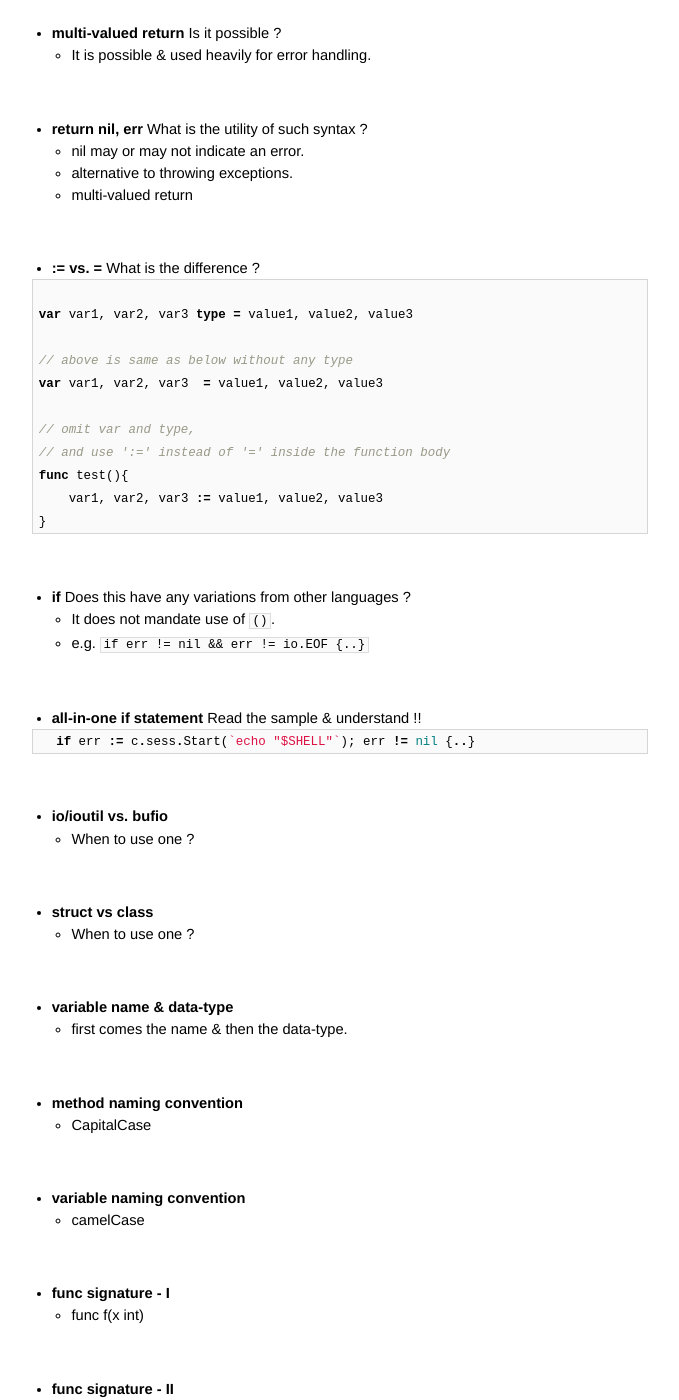
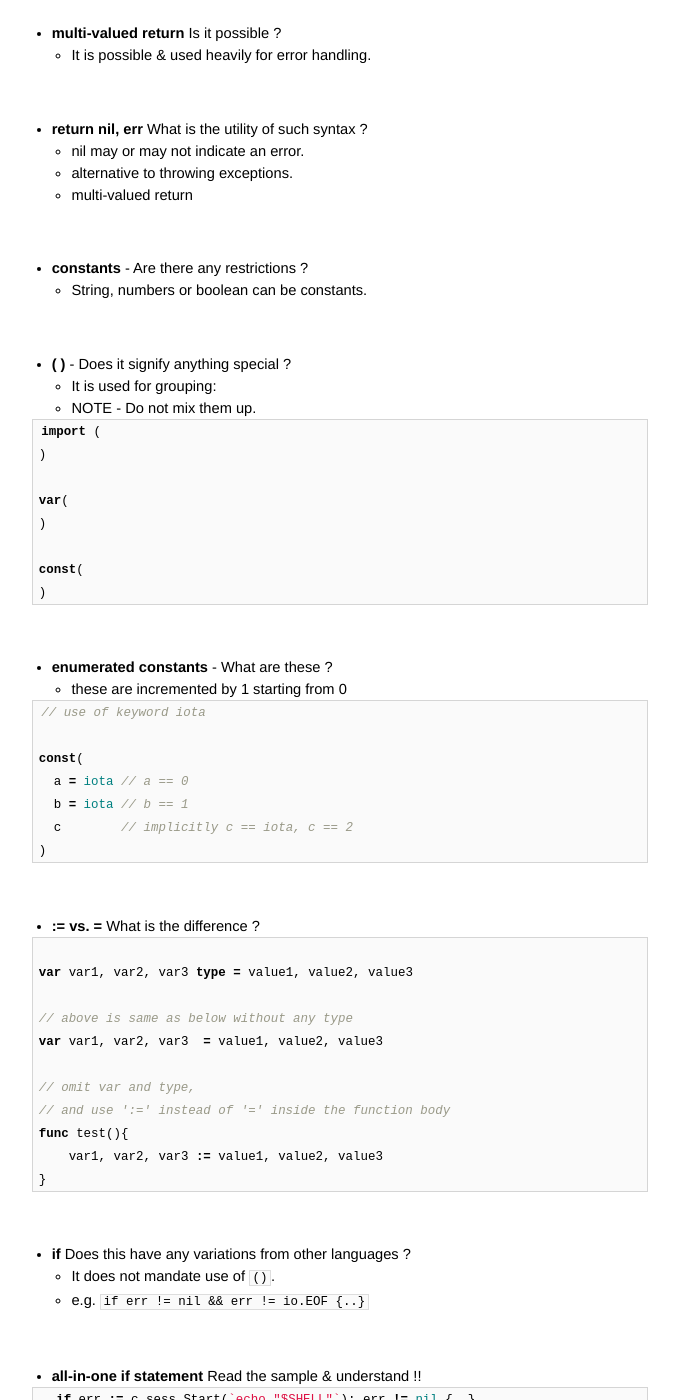
Before and after one commit to AmitKumarDas/amitkumardas.github.io, a Jekyll site: the page built from _posts/2016-07-14-my-golang-refresher.md, in a window 1280 px wide and 1400 px high, scrolled down 552 px. Shown: the whole window, without its empty margins (300-979 px from the left). Built offline with Jekyll 4.4.1, drawn with Linux system fonts in a browser that asks for light colours.

Commit message:
Update 2016-07-14-my-golang-refresher.md

````diff
--- a/_posts/2016-07-14-my-golang-refresher.md
+++ b/_posts/2016-07-14-my-golang-refresher.md
@@ -38,6 +38,43 @@ title: My golang refresher
   - nil may or may not indicate an error.
   - alternative to throwing exceptions.
   - multi-valued return
+
+<br />
+
+- **constants** - Are there any restrictions ?
+  - String, numbers or boolean can be constants.
+
+<br />
+
+- **(  )** - Does it signify anything special ?
+  - It is used for grouping:
+  - NOTE - Do not mix them up.
+
+```go
+import (
+)
+
+var(
+)
+
+const(
+)
+```
+
+<br />
+
+- **enumerated constants** - What are these ?
+  - these are incremented by 1 starting from 0
+
+```go
+// use of keyword iota
+
+const(
+  a = iota // a == 0
+  b = iota // b == 1
+  c        // implicitly c == iota, c == 2
+)
+```
 
 <br />
 
````
